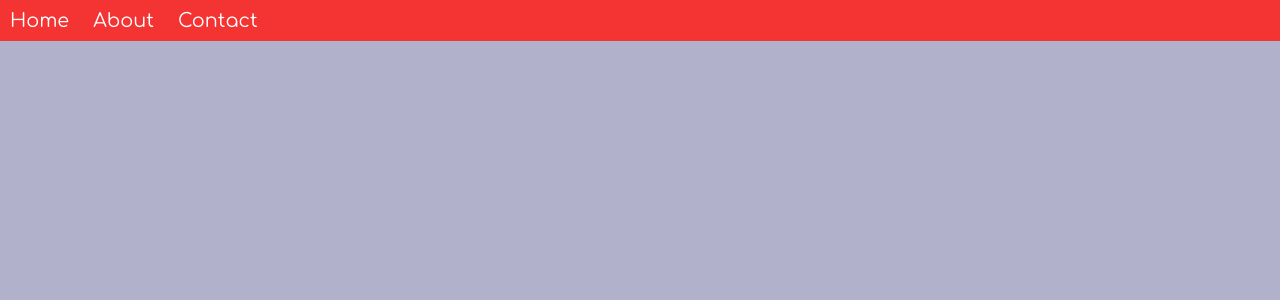
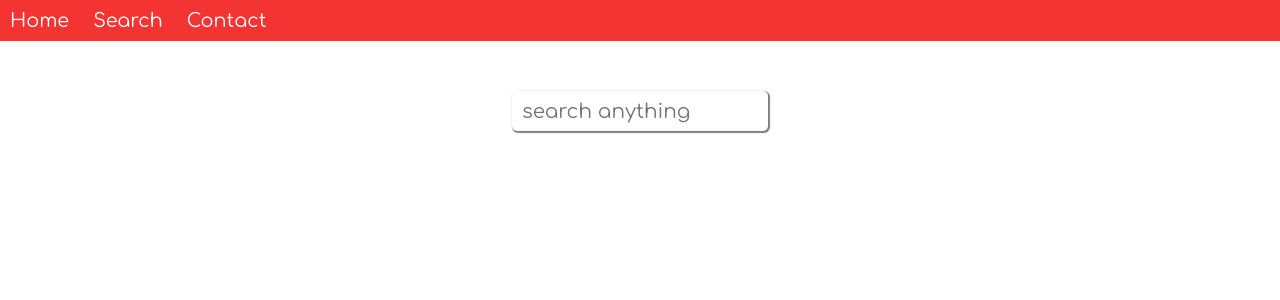
Before and after one commit to asadraiyan/React-Hooks-using-array-method, a React (Create React App) app: page /Search in a window 1280 px wide. Before the commit this address had no page. Shown: the top 300 px of the page. Built offline with nearby package versions, Linux system fonts and the light colour scheme.

Commit message:
create search bar

```diff
--- a/src/App.css
+++ b/src/App.css
@@ -5,7 +5,7 @@
   box-sizing: border-box;
 }
 body{
-  background-color: rgb(177, 177, 203)
+  /* background-color: rgb(177, 177, 203) */
 }
 nav{
   display: flex;
@@ -42,7 +42,7 @@ h1{
   top: 23%;
   left: 35%;
   background-color: #f3f3f3;
-  box-shadow: 1px 1px 2px 2px;
+  box-shadow: 1px 1px 1px 1px;
   border-radius: 10px;
 }
 .box{
@@ -85,6 +85,14 @@ h1{
   border: none;
   outline: none;
 }
+.btn{
+  /* border: 2px solid red; */
+  display: flex;
+  flex-direction: row;
+  justify-content: space-around;
+  width: 20vw;
+
+}
 button{
   font-size: 20px;
   background-color:  #3498db;
@@ -96,3 +104,19 @@ button{
   box-shadow: 1px 1px 1px 1px black;
   margin-top: 30px;
 }
+.searchbar{
+  margin-top: 50px;
+  text-align: center;
+}
+.searchbar input{
+  padding: 5px 10px;
+  height: 40%;
+  width: 20vw;
+  height: 5vh;
+  font-size: 20px;
+  outline: none;
+  border-radius: 5px;
+  font-family: 'Comfortaa', cursive;
+  box-shadow: 1px 1px 1px 1px grey;
+  border: none;
+}
--- a/src/App.js
+++ b/src/App.js
@@ -2,23 +2,24 @@ import React from 'react'
 import { BrowserRouter as Router, Route, Routes } from "react-router-dom";
 import './App.css';
 import Home from './components/Home';
-import About from './components/About';
+import Search from './components/Search';
 import Contact from './components/Contact';
 import Navbar from './components/Navbar';
 // import HooksUseState from './components/HooksUseState';
 // import './components/Miniproject.css'
 // import Miniproject from './components/Miniproject';
 // import Practise from './components/Practise';
-
 const App = () => {
+const name = "Asad Raiyan"
+const role = "Web Dev"
   return (
     <>
     <Router>
       <Navbar/>
     <div>
       <Routes>
-        <Route exact path="/" element={<Home/>}/>
-        <Route exact path="/About" element={<About/>}/>
+        <Route exact path="/" element={<Home myName = {name} myRole={role}/>}/>
+        <Route exact path="/Search" element={<Search/>}/>
         <Route exact path="/Contact" element={<Contact/>}/>
      {/* <Practise img = "https://picsum.photos/400"/> */}
      {/* <Miniproject/> */}
@@ -29,5 +30,4 @@ const App = () => {
     </>
   )
 }
-
 export default App
--- /dev/null
+++ b/src/Searchresult.css
@@ -0,0 +1,7 @@
+img{
+    /* border: 2px solid red; */
+   position: absolute;
+   top: 30%;
+   left: 30%;
+
+}
--- /dev/null
+++ b/src/Searchresult.js
@@ -0,0 +1,13 @@
+import React from 'react'
+import './Searchresult.css'
+
+const Searchresult = (props) => {
+    const img =`https://source.unsplash.com/random/600x400/?${props.name}`;
+  return (
+    <div>
+      <img src ={img} alt="search" />
+    </div>
+  )
+}
+
+export default Searchresult
--- a/src/components/About.js
+++ /dev/null
@@ -1,11 +0,0 @@
-import React from 'react'
-
-const About = () => {
-  return (
-    <div>
-        <h1>This is about page</h1>
-    </div>
-  )
-}
-
-export default About
--- a/src/components/Contact.js
+++ b/src/components/Contact.js
@@ -16,21 +16,30 @@ const Contact = () => {
     }
     const submit = () =>{
         if(name === "" || email === "" || phnum === "") {
-            alert("Please fill the input details")
+            alert("Please fill all the input details")
         } else {
             setHideData(true)
         }
+    }
+    const reset = () =>{
+      setName("")
+      setEmail("")
+      setPhnum("")
+      setHideData("")
     }
 
   return (
     <>
     <div className='container'>
-      <h1>Contact Us</h1>
+      <h1 >Contact Us</h1>
       <div className='box'>
       <input className='name' onChange={inputName} value={name} type="text" placeholder='Enter your name' autoComplete='off' />
       <input className='email' onChange={inputEmail} value={email} type="text" placeholder='Enter your email' autoComplete='off' />
       <input className='phnum' onChange={inputPhnum} value={phnum} type="text" placeholder='Enter your phone number' autoComplete='off' />
+      <div className="btn">
       <button onClick={submit}>Submit</button>
+      <button onClick={reset}>Reset</button>
+      </div>
       { hideData ? (
         <h3>Name: {name} <br /> Email: {email} <br /> Phone no: {phnum}</h3>
       ) : <></> }
--- a/src/components/Home.js
+++ b/src/components/Home.js
@@ -1,9 +1,9 @@
 import React from 'react'
 
-const Home = () => {
+const Home = (props) => {
   return (
     <div>
-      <h1>This is home page</h1>
+      <h1>My name is {props.myName} & my role is {props.myRole}</h1>
     </div>
   )
 }
--- a/src/components/Navbar.js
+++ b/src/components/Navbar.js
@@ -7,7 +7,7 @@ const Navbar = () => {
     <nav>
     <div className='navlink'>
       <Link to="/">Home</Link>
-        <Link to="/About">About</Link>
+        <Link to="/Search">Search</Link>
         <Link to="/Contact">Contact</Link>
     </div>
     </nav>
--- /dev/null
+++ b/src/components/Search.js
@@ -0,0 +1,19 @@
+import React, { useState } from 'react'
+import Searchresult from '../Searchresult'
+const Search = () => {
+  const[img, setImg] = useState("")
+  const text = (e)=>{
+    setImg(e.target.value)
+  }
+
+  return (
+    <>
+    <div className='searchbar'>
+        <input type="text" value={img} onChange ={text} placeholder='search anything' autoComplete='off' />
+    </div>
+    { img === "" ? null : <Searchresult name = {img}/>}
+    </>
+  )
+}
+
+export default Search
```
